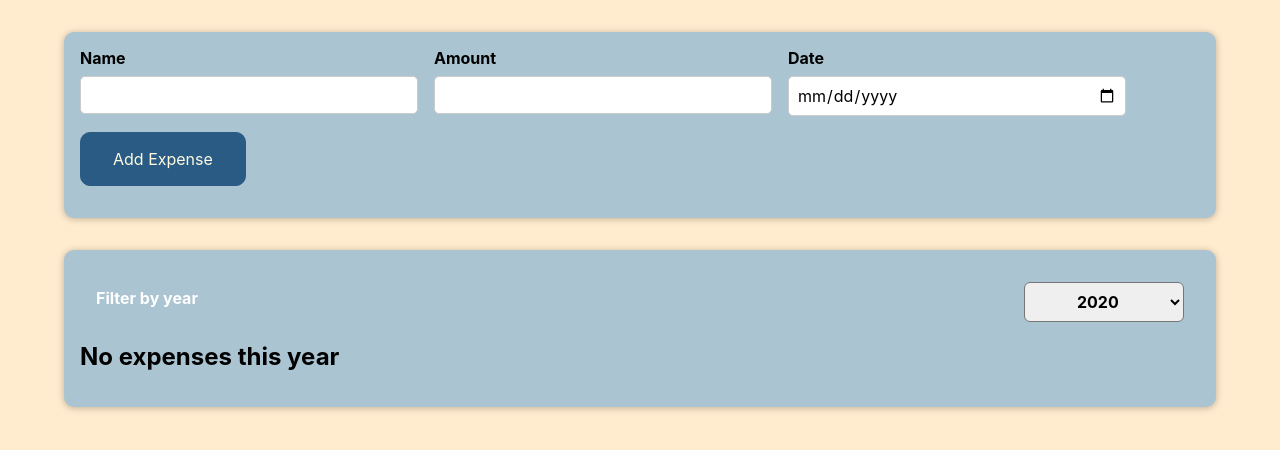
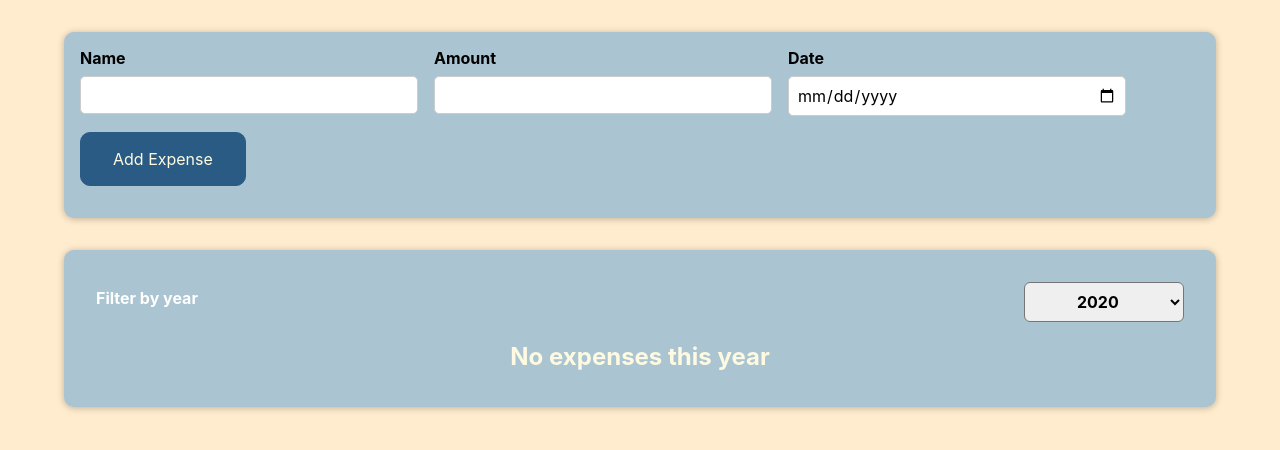
Before and after one commit to neoxanter/LearnReact, a React (Create React App) app in the folder cost_accounting/: page / in a window 1280 px wide. Shown: the top 450 px of the page. Built offline with nearby package versions, Linux system fonts and the light colour scheme.

Commit message:
Added styles to the CostList component

```diff
--- /dev/null
+++ b/cost_accounting/src/components/Costs/CostList.css
@@ -0,0 +1,9 @@
+.cost-list {
+    list-style: none;
+    padding: 0;
+}
+
+.cost-list__fallback {
+    color: #fefae1;
+    text-align: center;
+}
--- a/cost_accounting/src/components/Costs/CostList.js
+++ b/cost_accounting/src/components/Costs/CostList.js
@@ -1,12 +1,13 @@
 import CostItem from "./CostItem";
+import './CostList.css'
 
 const CostList = (props) => {
 
   if (props.costs.length === 0) {
-    return <h2>No expenses this year</h2>
+    return <h2 className="cost-list__fallback">No expenses this year</h2>
   }
 
-  return <ul>
+  return <ul className="cost-list">
     {props.costs.map((cost) => (
         <CostItem
             key={cost.id}
```
Lines whose indentation alone changed are shown as unchanged.
